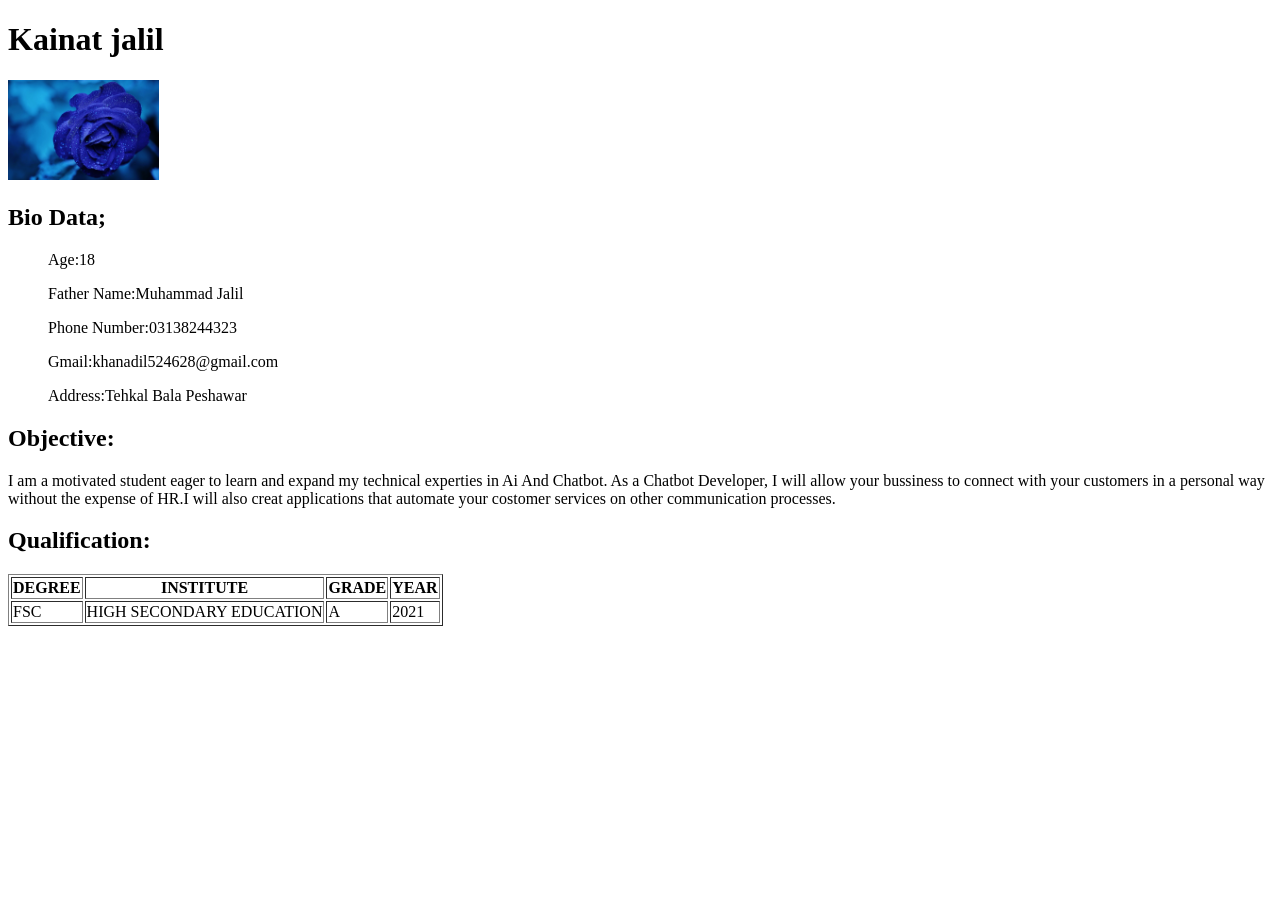
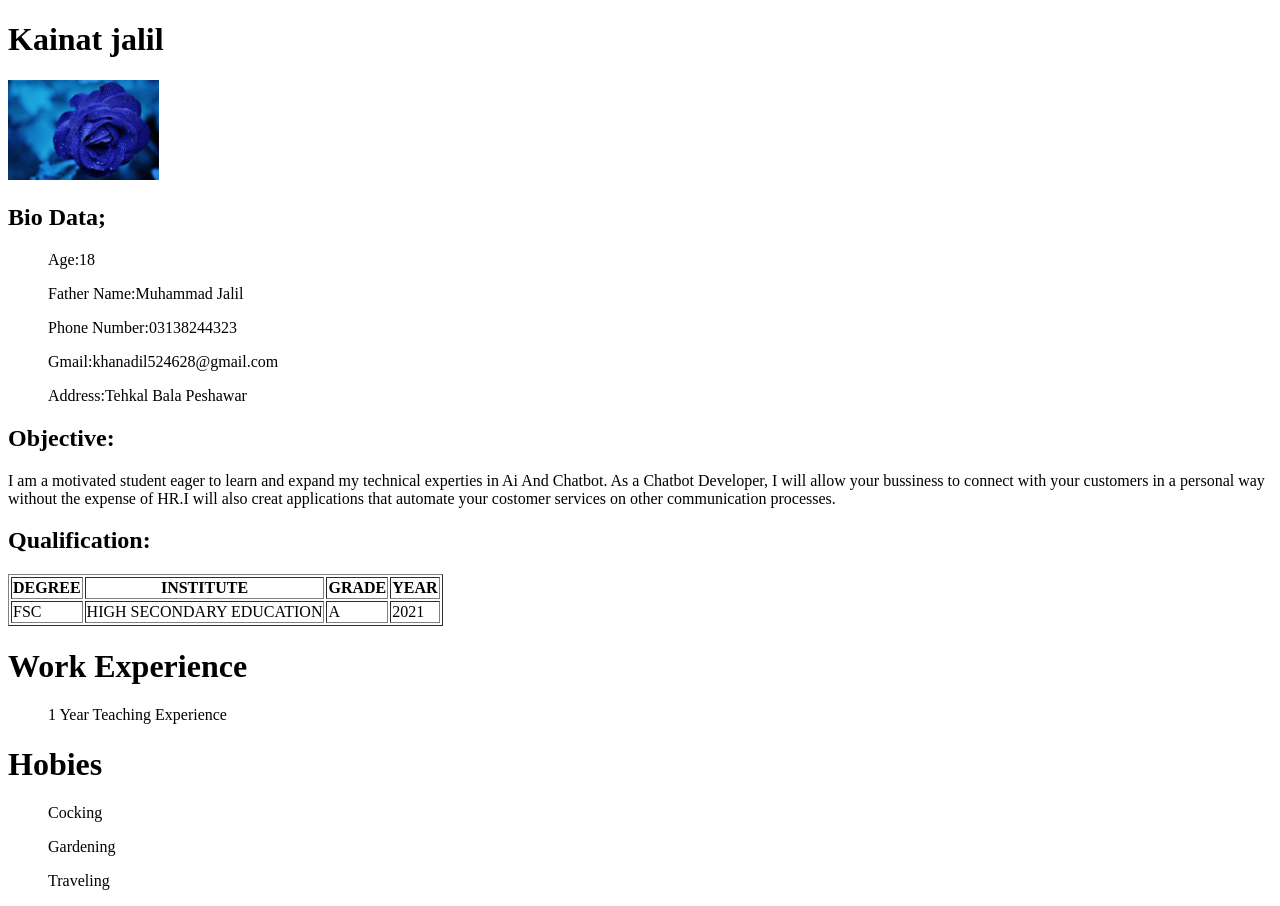
Before and after one commit to KainatJalil105/CV, a plain HTML site: page index.html in a window 1280 px wide. Before the commit the page ends 800 px from the top, so only its background shows below. Drawn offline with Linux system fonts and the light colour scheme.

Commit message:
Update index.html

```diff
--- a/index.html
+++ b/index.html
@@ -35,7 +35,12 @@
             </tr>
         </tbody>
     </table>
-
+    <h1>Work Experience</h1>
+    <ul>1 Year Teaching Experience</ul>
+    <h1>Hobies</h1>
+    <ul>Cocking</ul>
+    <ul>Gardening</ul>
+    <ul>Traveling</ul>
 
 
 
```
